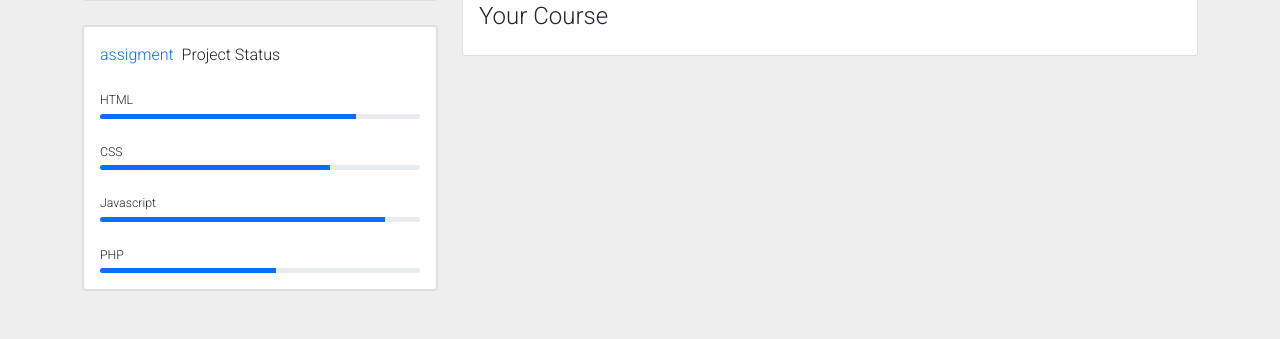
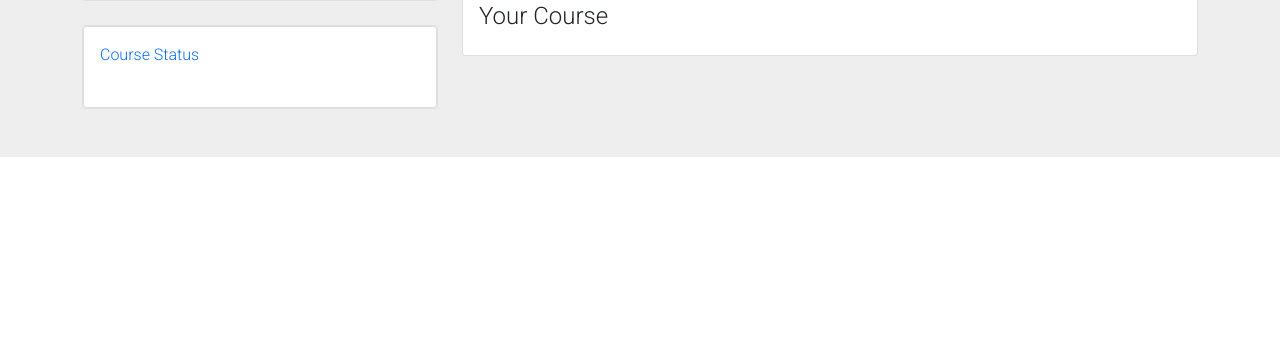
Before and after one commit to Tharindu37/ICTfun, a PHP site: page /dashboard_form.php in a window 1280 px wide. Shown: the part 540-879 px from the top of the page. After the commit the page ends 697 px from the top, so only its background shows below. Run offline with PHP 8.4, Linux system fonts and the light colour scheme; tables that the repository leaves empty or names only in its code hold one stand-in row (values such as "Sample post"); grey boxes marked "Sample" are stand-in pictures; some libraries are stand-ins or nearby versions.

Commit message:
Update dashboard_from

```diff
--- a/script.js
+++ b/script.js
@@ -437,7 +437,8 @@
 //    the player should play for six seconds and then stop.
 var done = false;
 function onPlayerStateChange(event) {
-    console.log(event.data);
+    //console.log(event.data);
+    watched(event.data);
   if (event.data == YT.PlayerState.PLAYING && !done) {
     setTimeout(stopVideo, 6000);
     done = true;
@@ -447,7 +448,10 @@
   player.stopVideo();
 }
 
+var video_id_var;
 function playVideo(video_id){
+    //console.log("click vidoe id "+video_id);
+    video_id_var=video_id;
     $.ajax({
         url:"play_video.php",
         method:"POST",
@@ -475,3 +479,25 @@
         error:function(data){}
     });
 }
+
+function watched(data){
+    var course_id=$('#course_id_tag').val();
+    //var video_id=$('#video_id_tag').val();
+
+    if(data==0){
+        console.log("video id: "+video_id_var);
+        console.log("course id:"+course_id);
+        $.ajax({
+            url:"add_is_watched.php",
+            method:"POST",
+            data:{'course_id':course_id,'video_id':video_id_var},
+            dataType:"text",
+            beforeSend:function(){},
+            success:function(data){
+                console.log(data);
+            },
+            error:function(data){}
+        });
+
+    }
+}
--- a/user/dashboard_form.php
+++ b/user/dashboard_form.php
@@ -68,28 +68,35 @@
                 <div class="card-body p-0">
                         <div class="card mb-4 mb-md-0">
                         <div class="card-body">
-                            <p class="mb-4"><span class="text-primary font-italic me-1">assigment</span> Project Status
+                            <p class="mb-4"><span class="text-primary font-italic me-1">Course Status</span>
                             </p>
-                            <p class="mb-1" style="font-size: .77rem;">HTML</p>
+                            <?php
+                                require "my_course.php";
+                                if(isset($_COOKIE['user_id'])){
+                                    if($result->num_rows>0){
+                                        while($data_row=$result->fetch_assoc()){
+                                            $course_id=$data_row['course_id'];
+                                            $sql_query="SELECT * FROM course WHERE course_id=$course_id";
+                                            $my_course_result=$database_connection->query($sql_query);
+                                            $my_course=$my_course_result->fetch_assoc();
+
+                                            $sql_query1="SELECT * FROM my_course WHERE user_id='$user_id' and course_id='$course_id'";
+                                            $my_course_result1=$database_connection->query($sql_query1);
+                                            if($my_course_result1->num_rows>0){
+                                                $my_course1=$my_course_result1->fetch_assoc();
+                            ?>
+                            <p class="mt-4 mb-1" style="font-size: .77rem;"><?php echo $my_course['course_name'] ?></p>
                             <div class="progress rounded" style="height: 5px;">
-                            <div class="progress-bar" role="progressbar" style="width: 80%" aria-valuenow="80"
+                            <div class="progress-bar" role="progressbar" style="width: <?php echo $my_course1['done_percentage']; ?>%" aria-valuenow="55"
                                 aria-valuemin="0" aria-valuemax="100"></div>
                             </div>
-                            <p class="mt-4 mb-1" style="font-size: .77rem;">CSS</p>
-                            <div class="progress rounded" style="height: 5px;">
-                            <div class="progress-bar" role="progressbar" style="width: 72%" aria-valuenow="72"
-                                aria-valuemin="0" aria-valuemax="100"></div>
-                            </div>
-                            <p class="mt-4 mb-1" style="font-size: .77rem;">Javascript</p>
-                            <div class="progress rounded" style="height: 5px;">
-                            <div class="progress-bar" role="progressbar" style="width: 89%" aria-valuenow="89"
-                                aria-valuemin="0" aria-valuemax="100"></div>
-                            </div>
-                            <p class="mt-4 mb-1" style="font-size: .77rem;">PHP</p>
-                            <div class="progress rounded" style="height: 5px;">
-                            <div class="progress-bar" role="progressbar" style="width: 55%" aria-valuenow="55"
-                                aria-valuemin="0" aria-valuemax="100"></div>
-                            </div>
+
+                            <?php
+                                            }
+                                        }
+                                    }
+                                }
+                            ?>
                         </div>
                         </div>
                 </div>
--- a/user/my_course.php
+++ b/user/my_course.php
@@ -5,5 +5,5 @@
 
         $sql="SELECT course_id FROM my_course WHERE user_id=$user_id";
         $result=$database_connection->query($sql);
-    }
+    }else
 ?>
--- a/user/profile_form.php
+++ b/user/profile_form.php
@@ -191,7 +191,7 @@
                                 <label class="form-check-label"></label>
                             </div>
                             <div class="form-check">
-                                <input type="radio" class="form-check-input" disabled <?php if($gender=='femal') echo "checked"; ?>>Female
+                                <input type="radio" class="form-check-input" disabled <?php if($gender=='female') echo "checked"; ?>>Female
                                 <label class="form-check-label"></label>
                             </div>
                             <div class="form-check">
--- a/user/video_form.php
+++ b/user/video_form.php
@@ -1,5 +1,6 @@
 <?php
     if(isset($_COOKIE['user_id'])){
+        $course_id=$_GET['course_id'];
         $user_id=$_COOKIE['user_id'];
         if($user_id==""){
             header("location:dashboard_form.php");
@@ -27,7 +28,7 @@
     <?php
         require "header_from.php";
     ?>
-
+    <input type="number"  id="course_id_tag" value="<?php echo $course_id; ?>" style="display:none">
     <section style="background-color: #eee;">
         <div class="container py-5">
             <div class="row">
@@ -65,6 +66,7 @@
 
                                             while($data_row=$result->fetch_assoc()){
                                     ?>
+                                    <input type="number" value="<?php echo $data_row['video_id'] ?>" style="display:none" id="video_id_tag">
                                     <a onclick="playVideo(<?php echo $data_row['video_id'] ?>)" class="list-group-item list-group-item-action"><i class="fas fa-video"></i> <?php echo $data_row['video_name']; ?></a>
                                     <?php
                                             }
```
Also changed, not shown: user/add_is_watched.php (added, +37 -0 lines).
